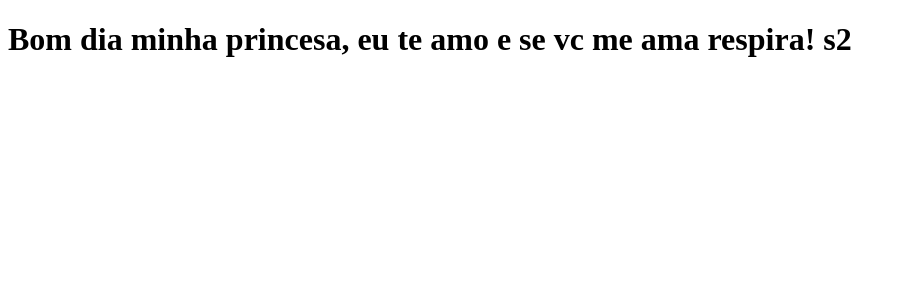
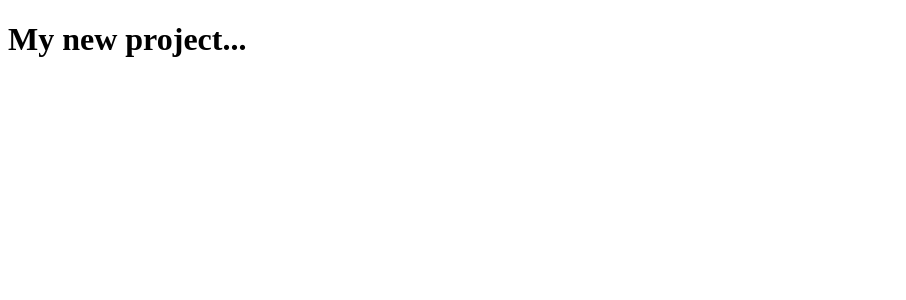
Before and after one commit to ricardo-zip/clone-tabnews, a Next.js app: page / in a window 1280 px wide. Shown: the top 300 px of the page, without its empty margins (0-906 px from the left). Built offline with nearby package versions, Linux system fonts and the light colour scheme.

Commit message:
editing a first message

```diff
--- a/pages/index.js
+++ b/pages/index.js
@@ -1,5 +1,5 @@
 function Home() {
-  return <h1>Bom dia minha princesa, eu te amo e se vc me ama respira! s2</h1>;
+  return <h1>My new project...</h1>;
 }
 
 export default Home;
```
